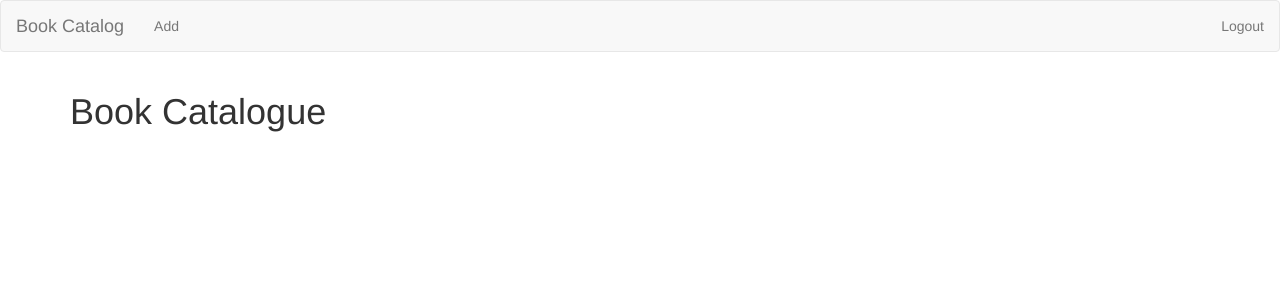
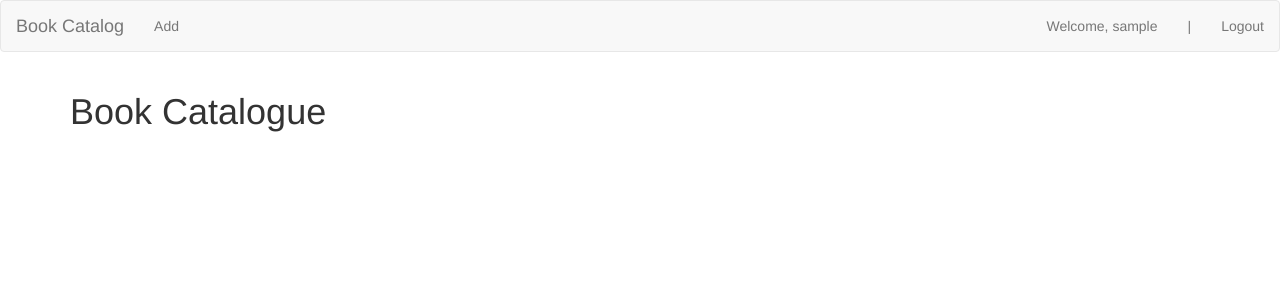
Before and after one commit to abhinavchat/book-store, a Flask app: page / in a window 1280 px wide. Shown: the top 300 px of the page. Run offline with Flask 2, Linux system fonts and the light colour scheme; the visitor is signed in with stand-in values (Sample User, id 1); data comes from the database, SQL or seed files in the repository; data that the repository does not hold is empty; some libraries are stand-ins or nearby versions.

Commit message:
add welcom username message to navbar

```diff
--- a/book_store/templates/base.html
+++ b/book_store/templates/base.html
@@ -31,6 +31,12 @@
             </ul>
             <ul class="nav navbar-nav navbar-right">
                 <li class="nav-item">
+                    <span class="navbar-text">Welcome, {{ current_user.username }}</span>
+                </li>
+                <li class="nav-item">
+                    <span class="navbar-text">|</span>
+                </li>
+                <li class="nav-item">
                     <a href="{{ url_for('logout') }}" class="nav-link">Logout</a>
                 </li>
             </ul>
```
